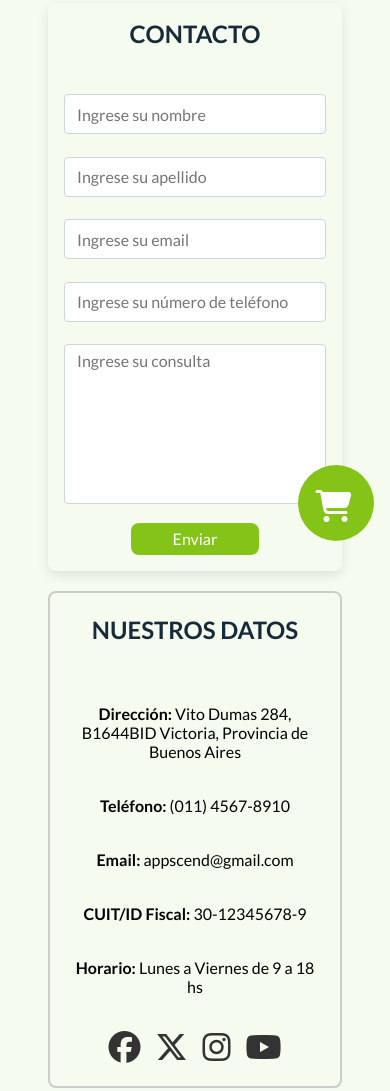
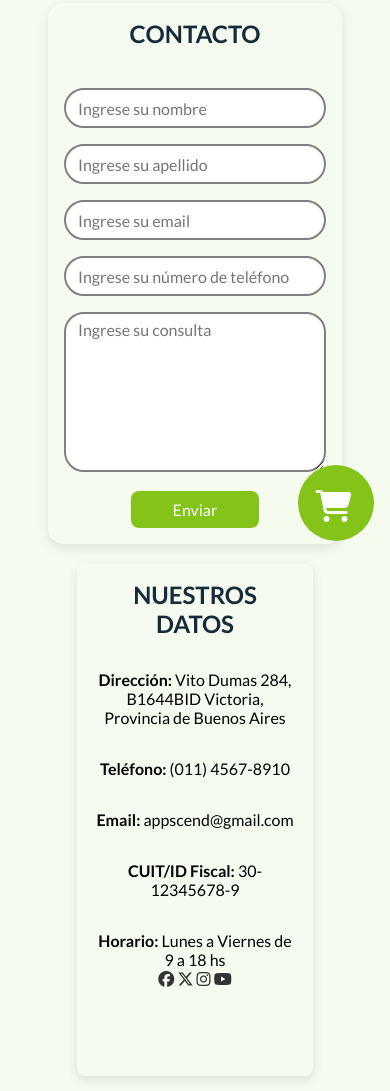
Before and after one commit to juanmapena/Proyecto-ProgramacionWeb1, a plain HTML site: page Pages/contacto.html in a window 390 px wide. Shown: the part 287-1378 px from the top of the page. Drawn offline with Linux system fonts and the light colour scheme.

Commit message:
Se modificaron los archivos de html y css de contacto, formas de pago y giftcard con sus responsive

```diff
--- a/Pages/contacto.html
+++ b/Pages/contacto.html
@@ -88,21 +88,16 @@
 
 
     <main>
-        <div class="form_aside">
-            <section class="solo_form">
 
-
-
-                <form action="" method="get" autocomplete="off">
+        <section class="principal_section">
+            <article class="data">
+                <form action="#" method="get" autocomplete="off">
                     <h2 class="h2_contacto"> CONTACTO </h2>
-
-
                     <label for="name">
                         <input type="text" name="name" id="name" placeholder="Ingrese su nombre" required />
                     </label>
                     <label for="lastname">
                         <input type="text" name="lastname" id="lastname" placeholder="Ingrese su apellido" required />
-
                     </label>
                     <label for="email">
                         <input type="email" name="email" id="email" placeholder="Ingrese su email" required />
@@ -115,7 +110,8 @@
                         <textarea name="message" id="message" placeholder="Ingrese su consulta" required></textarea>
                     </label>
 
-                    <button class="boton_enviar" type="button" popovertarget="my-popover">
+
+                    <button class="button_send" type="button" popovertarget="my-popover">
                         Enviar
                     </button>
 
@@ -124,9 +120,9 @@
                         &#128077;
                     </div>
                 </form>
-            </section>
+            </article>
 
-            <section class="solo_aside">
+            <article class="data_company">
                 <aside>
                     <h2 class="h2_contacto">NUESTROS DATOS</h2>
                     <p><strong>Dirección:</strong> Vito Dumas 284, B1644BID Victoria, Provincia de Buenos Aires</p>
@@ -135,27 +131,28 @@
                     <p><strong>CUIT/ID Fiscal:</strong> 30-12345678-9</p>
                     <p><strong>Horario:</strong> Lunes a Viernes de 9 a 18 hs</p>
 
-                    <div class="iconos_redes">
+                    <div class="icons_networks">
                         <i class="fab fa-facebook"></i>
                         <i class="fab fa-x-twitter"></i>
                         <i class="fab fa-instagram"></i>
                         <i class="fab fa-youtube"></i>
                     </div>
                 </aside>
-            </section>
-        </div>
+            </article>
+        </section>
 
 
 
 
-        <section class="section_ubicacion">
-            <h2 class="h2_ubicacion">UBICACIÓN</h2>
-            <iframe class="contenedor_mapa"
+        <section class="ubication">
+            <h2>UBICACIÓN</h2>
+            <iframe class="mapa_container"
                 src="https://www.google.com/maps/embed?pb=!1m18!1m12!1m3!1d3290.219229338782!2d-58.53196392515598!3d-34.44658244921506!2m3!1f0!2f0!3f0!3m2!1i1024!2i768!4f13.1!3m3!1m2!1s0x95bcafe9caa04e91%3A0xab200d654151ec0b!2sUniversidad%20de%20San%20Andr%C3%A9s!5e0!3m2!1ses!2sar!4v1758393735296!5m2!1ses!2sar"
                 allowfullscreen="" loading="lazy" referrerpolicy="no-referrer-when-downgrade"></iframe>
         </section>
 
     </main>
+
 
     <footer>
         <section class="about_us">
--- a/css/contacto.css
+++ b/css/contacto.css
@@ -1,11 +1,6 @@
-* {
-    margin: 0%;
-    padding: 0%;
-    font-family: 'Lato', sans-serif;
-}
-
 body {
     background-color: #f5fbef;
+    font-family: 'Lato', sans-serif;
 }
 
 h1 {
@@ -14,89 +9,73 @@ h1 {
     font-family: 'Montserrat', sans-serif;
 }
 
-.h2_contacto {
+h2 {
     margin-bottom: 1em;
     text-align: center;
     color: #172A3A;
-
 }
 
-.form_aside {
+.principal_section {
+    max-width: 100%;
     margin: 3em;
     display: flex;
     justify-content: space-between;
-    align-items: center;
-    flex-wrap: wrap;
     gap: 20px;
 }
 
-.solo_form {
-    flex-basis: 50%;
-}
-
-.solo_aside {
-    flex-basis: 44%;
-    text-align: center;
-}
-
-.solo_aside aside {
-    border-radius: 0.5em;
-    border: 0.125em solid #ccc;
-    padding: 1.25em;
-    display: flex;
-    flex-direction: column;
-    justify-content: space-between;
-    gap: 2.2em;
-}
-
-.solo_aside h2 {
-    align-self: center;
-}
-
-.form_aside .solo_aside aside {
-    margin: 0, auto;
-    border: 0.125em solid #ccc;
-    padding: 1.4em;
-}
-
-form {
+.data {
     position: relative;
-    display: flex;
-    flex-direction: column;
     gap: 1em;
-    width: 100%;
     margin: 0;
-
     padding: 1em;
-    border-radius: 0.5em;
+    border-radius: 1em;
     box-shadow: 0 0.25em 0.75em rgba(0, 0, 0, 0.1);
 }
 
-.h2_contacto {
-    color: #172A3A;
+.data_company {
+    width: 80%;
+    display: flex;
+    justify-content: center;
+    text-align: center;
+    align-self: center;
+    height: 25em;
+    border-radius: 0.5em;
+    box-shadow: 0 0.25em 0.75em rgba(0, 0, 0, 0.1);
+    padding: 1em;
+
+    p {
+        font-size: 1.em;
+        margin-top: 2em;
+    }
 }
+
+
 
 input,
 textarea {
     padding: 1em;
     width: 100%;
     height: 2.5em;
-    margin-top: 0.4em;
+    margin-top: 1em;
     padding: 0.4em 0.75em;
-    border: 1px solid #ced4da;
-    border-radius: 0.25em;
+
+    border-radius: 1.25em;
     box-sizing: border-box;
     font-size: 1em;
+
+
+
+    border: 0.125em grey solid;
 }
 
 textarea {
     height: 10em;
 }
 
-.boton_enviar {
+.button_send {
+    margin-top: 1em;
     width: 8em;
-    height: 2em;
-    align-self: flex-end;
+    height: 2.3em;
     color: white;
     background-color: #84c318;
     border: none;
@@ -128,18 +107,11 @@ textarea {
     border: none;
 }
 
-.h2_ubicacion,
-.h2_aside {
-    margin-bottom: 1em;
-    text-align: center;
-    color: #172A3A;
-}
-
-.section_ubicacion {
+.ubication {
     margin-bottom: 3em;
 }
 
-.contenedor_mapa {
+.mapa_container {
     display: block;
     width: 80%;
     height: 50vh;
@@ -159,32 +131,28 @@ textarea {
     border: none;
 }
 
-
-.iconos_redes {
-    font-size: 2em;
+.icons_networks {
     color: #333;
-    display: flex;
-    gap: 15px;
     align-self: center;
 }
 
 @media screen and (max-width: 1050px) {
-    .h2_contacto {
-        margin-bottom: 1em;
-        text-align: center;
-        color: #172A3A;
-    }
-
-    .form_aside {
+    .principal_section {
         flex-direction: column;
         max-width: 100%;
         align-items: stretch;
-
     }
 
-    .boton_enviar {
-       align-self: center;
-    }
+    .button_send {
+    display: block;
+    margin: 1em auto 0 auto; /* margen automático en los lados */
+    width: 8em;
+}
+}
 
+@media screen and (max-width: 430px) {
 
+.data_company {
+    height: 32em;
 }
+}
--- a/css/formasdepago-style.css
+++ b/css/formasdepago-style.css
@@ -1,4 +1,3 @@
-/* Estilo base para una apariencia limpia */
 body {
     margin: 0;
     padding: 0;
@@ -13,31 +12,20 @@ main {
     align-items: center;
 }
 
-
-.seccion_principal {
-     display: flex;
-    justify-content: center;
-    align-items: center;
-    width: 100%;
-    padding: 1.5em;
-}
-
-
-.form_principal {
+form {
+    margin-top: 2em;
+    margin-bottom: 2em;
     max-width: 28em;
     width: 90%;
     padding: 2em;
-    border-radius: 0.5em;
+    border-radius: 1.5em;
     box-shadow: 0 0.25em 0.75em rgba(0, 0, 0, 0.1);
-
     display: flex;
     flex-direction: column;
     gap: 1.25em;
 }
 
-
-
-.form_principal label {
+form label {
     display: flex;
     flex-direction: column;
     width: 100%;
@@ -45,19 +33,35 @@ main {
     margin: 0;
 }
 
-input,
-select {
+input {
     width: 100%;
     height: 2.5em;
     margin-top: 0.4em;
     padding: 0.4em 0.75em;
     border: 1px solid #ced4da;
-    border-radius: 0.25em;
+    border-radius: 1.25em;
     box-sizing: border-box;
     font-size: 1em;
+    padding: 1em;
+    margin-top: 0.4em;
 }
 
-.h4_fechas {
+select {
+    width: 8em;
+    height: 3.3em;
+    margin-top: 0.4em;
+    padding: 0.4em 0.75em;
+    border: 1px solid #ced4da;
+    border-radius: 1.25em;
+    box-sizing: border-box;
+    font-size: 1em;
+    padding: 1em;
+    margin-top: 0.4em;
+
+}
+
+
+.dates_h4 {
     width: 100%;
     text-align: left;
     margin: 0;
@@ -66,25 +70,21 @@ select {
 }
 
 
-.div_fechas {
+.dates {
     display: flex;
     gap: 1em;
 }
 
-.div_fechas label {
-    flex-grow: 1;
-}
-
-.div_fechas select {
+.dates select {
     text-align: center;
 }
 
-.pagar {
+.pay {
     width: 8em;
-    height: 2em;
+    height: 2.4em;
     align-self: flex-end;
     color: white;
-    border-radius: 0.2em;
+    border-radius: 1.5em;
     background-color: #84c318;
     border: none;
     cursor: pointer;
@@ -92,14 +92,14 @@ select {
 }
 
 @media screen and (max-width: 1100px) {
-    .pagar {
+    .pay {
         align-self: center;
     }
 }
 
 @media screen and (max-width: 500px) {
 
-    .div_fechas {
+    .dates {
         flex-direction: column;
     }
 
@@ -109,7 +109,7 @@ select {
     }
 
     h2,
-    .h4_fechas {
+    .dates_h4 {
         text-align: center;
     }
 
@@ -118,4 +118,8 @@ select {
         text-align: center;
     }
 
+    select {
+        width: 100%;
+    }
+
 }
--- a/css/giftcard-style.css
+++ b/css/giftcard-style.css
@@ -1,15 +1,9 @@
-* {
-    padding: 0%;
-    box-sizing: border-box;
+body {
+    font-family: 'lato', sans-serif;
+    background-color: #f5fbef;
 }
 
-.class_body {
-    font-family: 'lato', sans-serif;
-    background-color: #f5fbef;
-
-}
-
-.contenedor_principal {
+.principal_container {
     margin-top: 1em;
     display: flex;
     justify-content: center;
@@ -19,18 +13,23 @@
     padding: 2.5em;
 }
 
+.form_dates {
+    box-shadow: 0 0.25em 0.75em rgba(0, 0, 0, 0.1);
+    padding: 3em;
+    border-radius: 1.5em;
+}
 
-.contenedor_principal article {
 
+.principal_container article {
     position: relative;
 }
 
-.foto {
+.photo {
     width: 70vh;
     height: 55vh;
 }
 
-.class_span {
+.price {
     position: absolute;
     color: white;
     background-color: rgba(0, 0, 0, 0.7);
@@ -42,16 +41,16 @@
     font-weight: bold;
 }
 
-.contenedor_principal h2 {
+h2 {
     margin-top: 0;
-
+    margin-bottom: 1em;
 }
 
 
 
-.input_nombre,
-select {
-    width: 20em;
+.input_name {
+    width: 100%;
+    height: 3.3em;
     padding: 0.4em 0.75em;
     margin-top: 0.4em;
     border: 1px solid #ced4da;
@@ -60,31 +59,42 @@ select {
     font-size: 1em;
 }
 
+select {
+    width: 100%;
+    max-height: 3.4em;
+    margin-top: 0.4em;
+    padding: 0.4em 0.75em;
+    border: 1px solid #ced4da;
+    border-radius: 1.25em;
+    box-sizing: border-box;
+    font-size: 1em;
+    padding: 1em;
+    margin-top: 0.4em;
+}
 
 
-.confirmar {
+.button_confirm {
+    display: flex;
+    justify-content: center; /* Esto centra el botón horizontalmente */
+    margin-top: 1em; /* Un poco de espacio arriba para separarlo del último select */
+}
+
+.confirm {
+    margin-top: 2em;
     background-color: #84c318;
     color: white;
     padding: 10px 20px;
     border: none;
-    border-radius: 8px;
+    border-radius: 1.5em;
     cursor: pointer;
     font-size: 1em;
-    margin-top: 1em;
-}
-
-.contenedor_boton {
-    display: flex;
-    justify-content: flex-start;
+    width: 8em;
+    height: 2.4em;
 }
 
 label {
     display: block;
     margin-top: 1em;
-    margin-bottom: 1em;
-}
-
-h2 {
     margin-bottom: 1em;
 }
 
@@ -120,7 +130,7 @@ h2 {
         text-align: center;
     }
 
-    .contenedor_boton {
+    .confirm {
         justify-content: center;
     }
 }
@@ -145,7 +155,7 @@ h2 {
     }
 
     select {
-        width: 90%;
+        width: 100%;
     }
 
 }
```
Also changed, not shown: Pages/formasdepago.html (+6 -5 lines), Pages/giftcard.html (+25 -35 lines).
